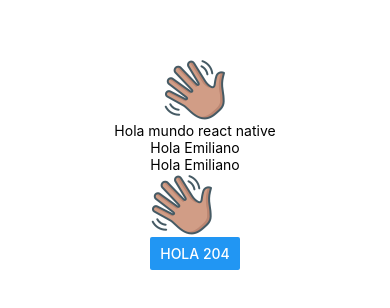
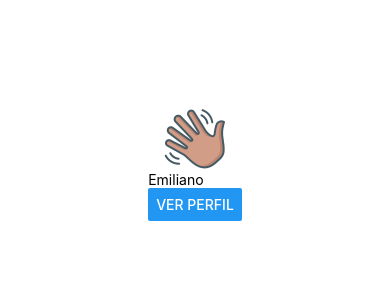
Before and after one commit to EmilianoLedesma/PM204, a React Native app in the folder Practica6/miapp2/: screen / in a window 390 px wide. Shown: the part 258-566 px from the top of the page. Built offline with nearby package versions, Linux system fonts and the light colour scheme.

Commit message:
feat: implement Perfil component for user details display

```diff
--- a/Practica6/miapp2/App.js
+++ b/Practica6/miapp2/App.js
@@ -1,17 +1,14 @@
 // Zona 1: Importaciones de componentes y archivos
 import { StatusBar } from 'expo-status-bar';
 import { StyleSheet, Text, View, Image } from 'react-native';
-import { Saludo } from './components/Saludo';
-import { Saludo2 } from './components/Saludo2';
+import { Perfil } from './components/perfil';
 
 // Zona 2: Es el main, o mejor dicho, el lugar donde irán los componentes
 export default function App() {
   return (
     <View style={styles.container}>
       <Image source={require('./assets/wave.png')}/>
-      <Text>Hola mundo react native</Text>
-      <Saludo/>
-      <Saludo2></Saludo2>
+      <Perfil nombre="Emiliano" materia="Movil" carrera="Sistemas" cuatri="9"/>
       <StatusBar style="auto" />
     </View>
   );
--- /dev/null
+++ b/Practica6/miapp2/components/perfil.js
@@ -0,0 +1,45 @@
+/*Perfil Usando desestructuracion */
+
+import { Text, View, Button } from "react-native";
+import React, {useState} from 'react';
+
+export const Perfil = ({nombre,materia,carrera,cuatri}) => {
+    const [mostrar, setMostrar] = useState(false);
+
+    return (
+        <View>
+            <Text>{nombre}</Text>
+            {mostrar &&
+                <>
+                    <Text>{materia}</Text>
+                    <Text>{carrera}</Text>
+                    <Text>{cuatri}</Text>
+                </>
+            }
+            <Button title="Ver Perfil" onPress={() => setMostrar(!mostrar)}/>
+        </View>
+    )
+}
+
+
+
+
+
+
+
+
+/* Peril usando Props
+
+import { Text, View } from "react-native";
+
+export const Perfil = (props) => {
+    return (
+        <View>
+            <Text>{props.nombre}</Text>
+            <Text>{props.materia}</Text>
+            <Text>{props.carrera}</Text>
+            <Text>{props.cuatri}</Text>
+        </View>
+    )
+}
+ */
```
